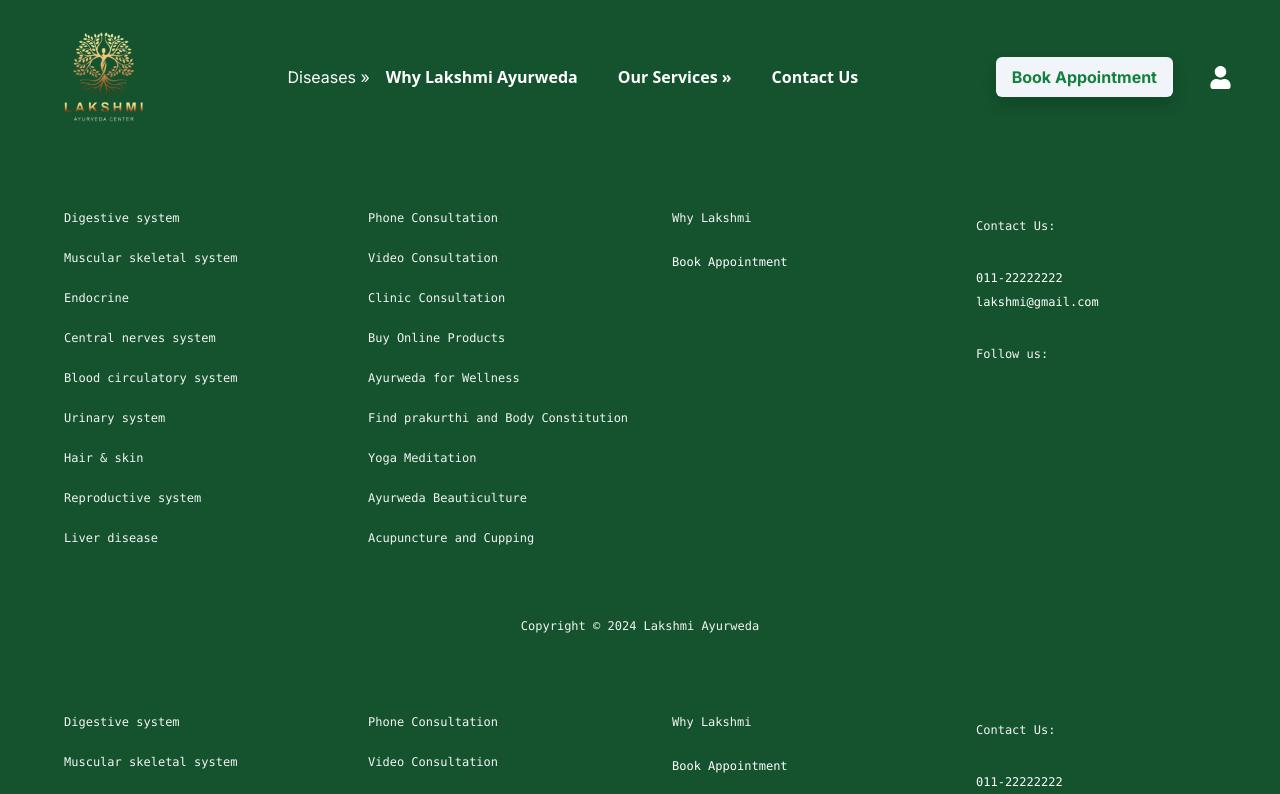
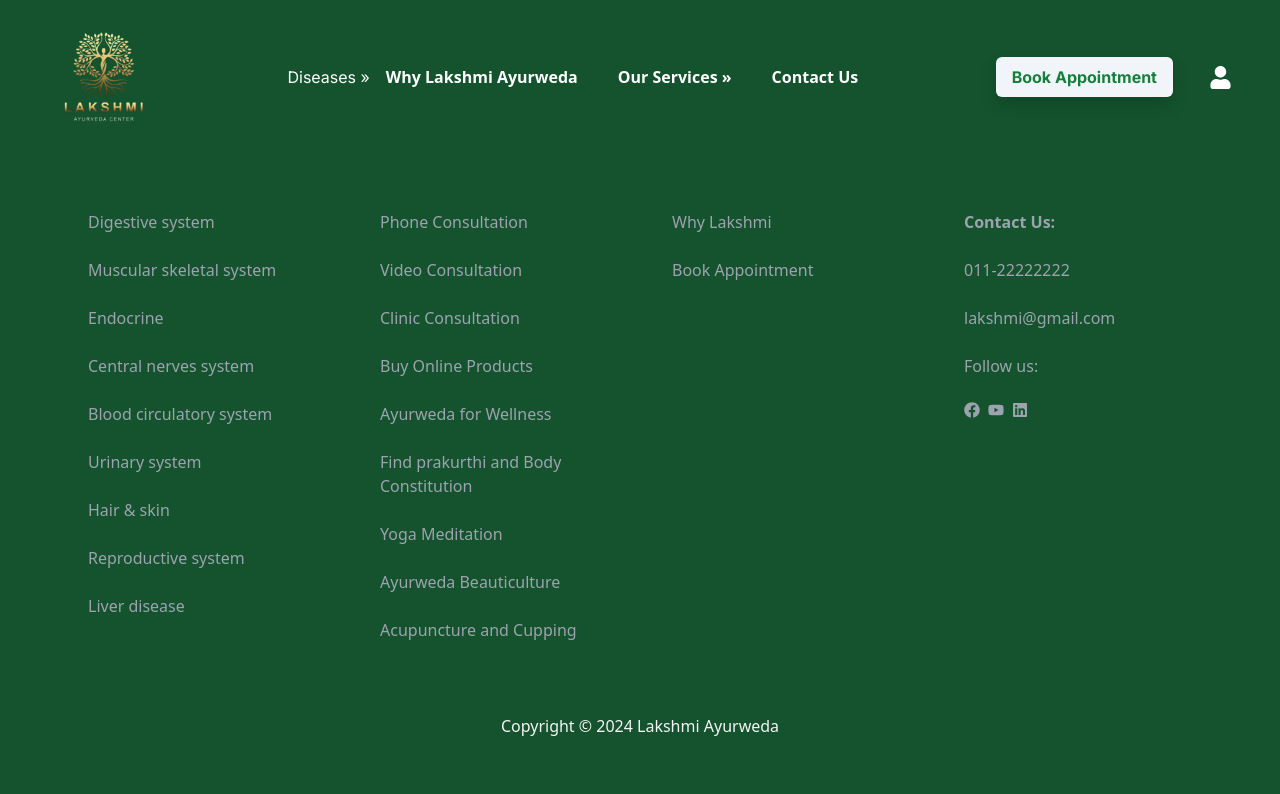
Before and after one commit to Chamaali/Lakshmi-Ayurweda, a Next.js app: page /components/footer in a window 1280 px wide. Shown: the top 794 px of the page. Built offline with nearby package versions, Linux system fonts and the light colour scheme.

Commit message:
Update footer

```diff
--- a/app/components/footer/page.tsx
+++ b/app/components/footer/page.tsx
@@ -3,6 +3,7 @@
 import Image from 'next/image'
 import React from 'react'
 import Link from 'next/link';
+import { FaFacebook, FaLinkedin, FaPhone, FaYoutube } from "react-icons/fa";
 
 const diseases = [
     {
@@ -109,13 +110,13 @@
 
 export default function page(){
   return (
-    <div className='bg-green-900 text-gray-100 pt-8 pb-2 px-8 font-mono hover:bg-green-900 text-xs'>
-        <div className="flex flex-row ">
+    <div className='bg-green-900 text-gray-100 text-base pt-8 pb-2 px-8 font-sans hover:bg-green-900 justify-center items-center'>
+        <div className="grid grid-cols-1 px-4 justify-center md:grid-cols-2 lg:grid-cols-4 ">
             <div className="basis-1/4">
                 <ul>
                     {diseases.map((disease) => (
                         <li key={disease.id} className=' my-4'>
-                        <Link href={disease.href} className='no-underline hover:underline text-gray-100'>{disease.name}</Link>
+                            <Link href={disease.href} className=' no-underline text-gray-400 hover:text-white hover:font-semibold'>{disease.name}</Link>
                         </li>
 
                     ))}
@@ -126,7 +127,7 @@
                 <ul>
                     {services.map((service) => (
                         <li key={service.id} className=' my-4'>
-                        <Link href={service.href} className='no-underline hover:underline text-gray-100'>{service.name}</Link>
+                        <Link href={service.href} className=' no-underline text-gray-400 hover:text-white hover:font-semibold'>{service.name}</Link>
                         </li>
 
                     ))}
@@ -134,33 +135,25 @@
             </div>
             <div className="basis-1/4">
                 <ul>
-                    <li className=' my-4'><a className='no-underline hover:underline text-gray-100' href='./whyLakshmiAyurweda'>Why Lakshmi</a></li>
-                    <li className=' my-4'><a className='no-underline text-white hover:underline leading-loose' href='./bookAppointment'>Book Appointment</a></li>
+                    <li className=' my-4'><a className=' no-underline text-gray-400 hover:text-white hover:font-semibold' href='./whyLakshmiAyurweda'>Why Lakshmi</a></li>
+                    <li className=' my-4'><a className=' no-underline text-gray-400 hover:text-white hover:font-semibold' href='./bookAppointment'>Book Appointment</a></li>
                 </ul>
             </div>
             <div className="basis-1/4">
                 <ul>
-                    <li className='leading-[5rem]'>Contact Us:</li>
+                    <li className='my-4 no-underline text-gray-400 font-semibold'>Contact Us:</li>
 
-                    <li><a href="#" className='no-underline text-white hover:underline  leading-loose whitespace-break-spaces '>011-22222222</a></li>
-                    <li><a href="#" className='no-underline text-white hover:underline leading-loose whitespace-break-spaces'>lakshmi@gmail.com</a></li>
-                    <li className='leading-[5rem]'>Follow us:</li>
+                    <li className=' my-4'><a href="#" className=' no-underline text-gray-400 hover:text-white hover:font-semibold'>011-22222222</a></li>
+                    <li className=' my-4'><a href="#" className=' no-underline text-gray-400 hover:text-white hover:font-semibold'>lakshmi@gmail.com</a></li>
+                    <li className=' my-4 no-underline text-gray-400 hover:text-white hover:font-semibold'>Follow us:</li>
                 </ul>
-                    <div className='flex whitespace-break-spaces'>
-
-                            {/* <a href="#"  className=''>
-                                <Image src={require('/public/images/1.png')} width={50} height={50} className=''/>
-                            </a>
-                            <a href="#"  className=''>
-                                <Image  src={require('/public/images/jivabrandstore-img01.png')} width={50} height={50}/>
-                            </a>
-                            <a href="#" className=''>
-                                <Image  src={require('/public/images/jivabrandstore-img01.png')} width={50} height={50}/>
-                            </a> */}
-
-
-
-                    </div>
+                <div className='flex'>
+                    <ul className='flex  flex-row'>
+                        <li className='ml-0 mr-2 no-underline text-gray-400  hover:text-white hover:font-semibold'><FaFacebook /></li>
+                        <li className=' ml-0 mr-2'><a href="#" className=' no-underline text-gray-400 hover:text-white hover:font-semibold'><FaYoutube/></a></li>
+                        <li className=' ml-0 mr-2' ><a href="#" className=' no-underline text-gray-400 hover:text-white hover:font-semibold'><FaLinkedin/></a></li>
+                    </ul>
+                </div>
 
 
             </div>
```
